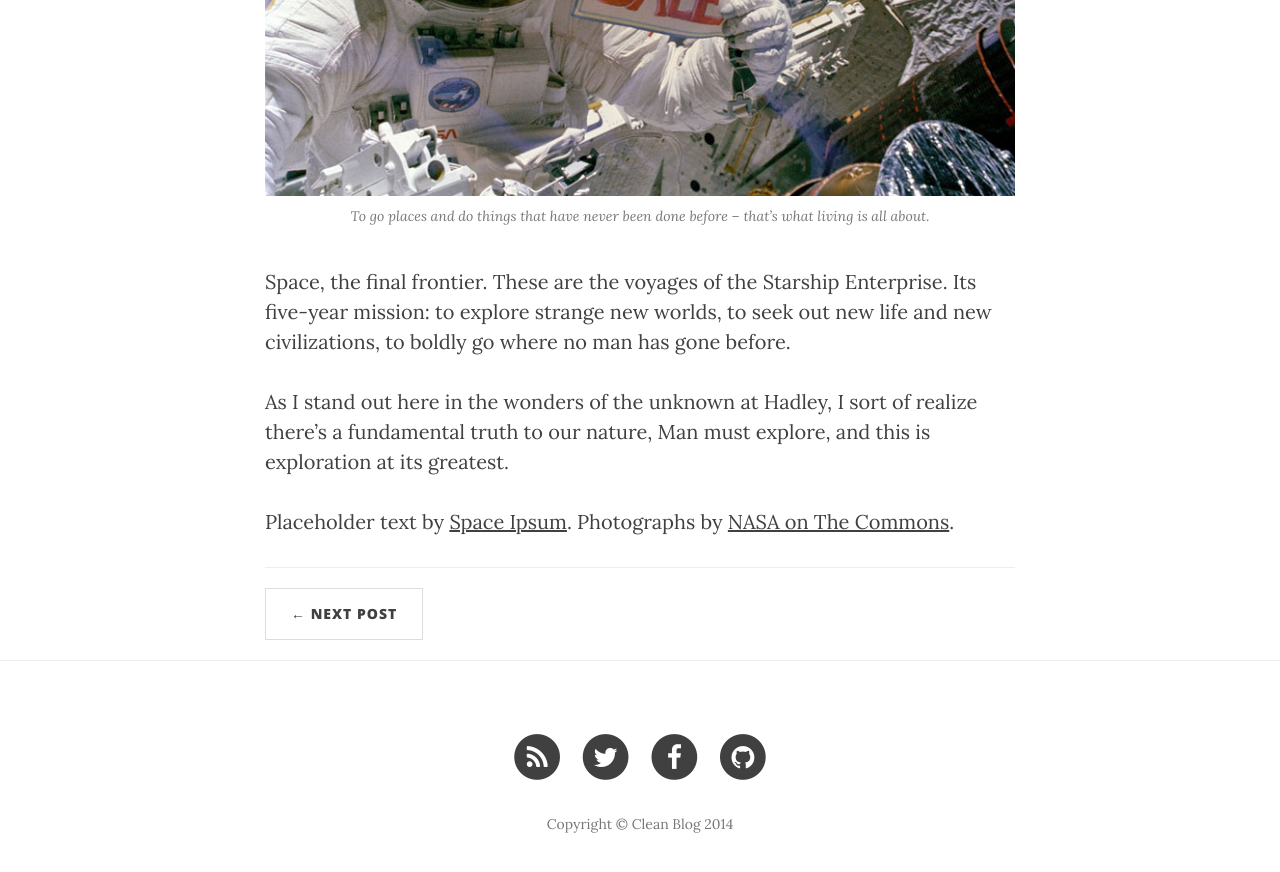
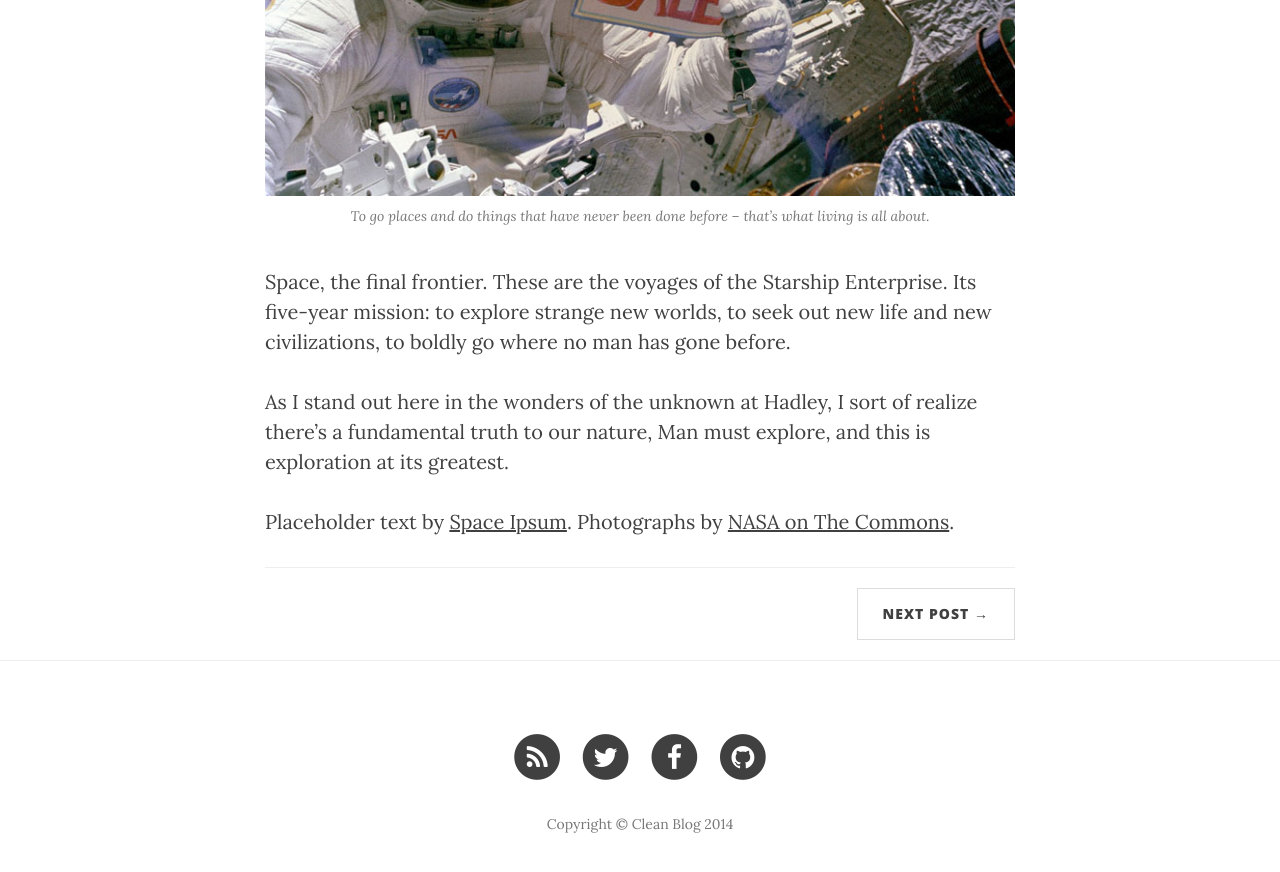
Before and after one commit to it-projects-llc/odoo-saas-tools, a Jekyll site: the page built from _posts/2014-06-10-dinosaurs.markdown, in a window 1280 px wide and 900 px high, scrolled down 2473 px. Shown: the top 872 px of the window. Built offline with Jekyll 4.4.1, drawn with Linux system fonts in a browser that asks for light colours; nearby versions of some CDN libraries.

Commit message:
Fixed placement of previous and next post

```diff
--- a/_layouts/post.html
+++ b/_layouts/post.html
@@ -30,14 +30,14 @@ layout: default
                 <hr>
 
                 <ul class="pager">
-                    {% if page.next.url %}
+                    {% if page.previous.url %}
                     <li class="previous">
-                        <a href="{{ site.baseurl }}/{{page.next.url}}" data-toggle="tooltip" data-placement="top" title="{{page.next.title}}">&larr; Next Post</a>
+                        <a href="{{ site.baseurl }}/{{page.previous.url}}" data-toggle="tooltip" data-placement="top" title="{{page.previous.title}}">&larr; Previous Post</a>
                     </li>
                     {% endif %}
-                    {% if page.previous.url %}
+                    {% if page.next.url %}
                     <li class="next">
-                        <a href="{{ site.baseurl }}/{{page.previous.url}}" data-toggle="tooltip" data-placement="top" title="{{page.previous.title}}">Previous Post &rarr;</a>
+                        <a href="{{ site.baseurl }}/{{page.next.url}}" data-toggle="tooltip" data-placement="top" title="{{page.next.title}}">Next Post &rarr;</a>
                     </li>
                     {% endif %}
                 </ul>
```
